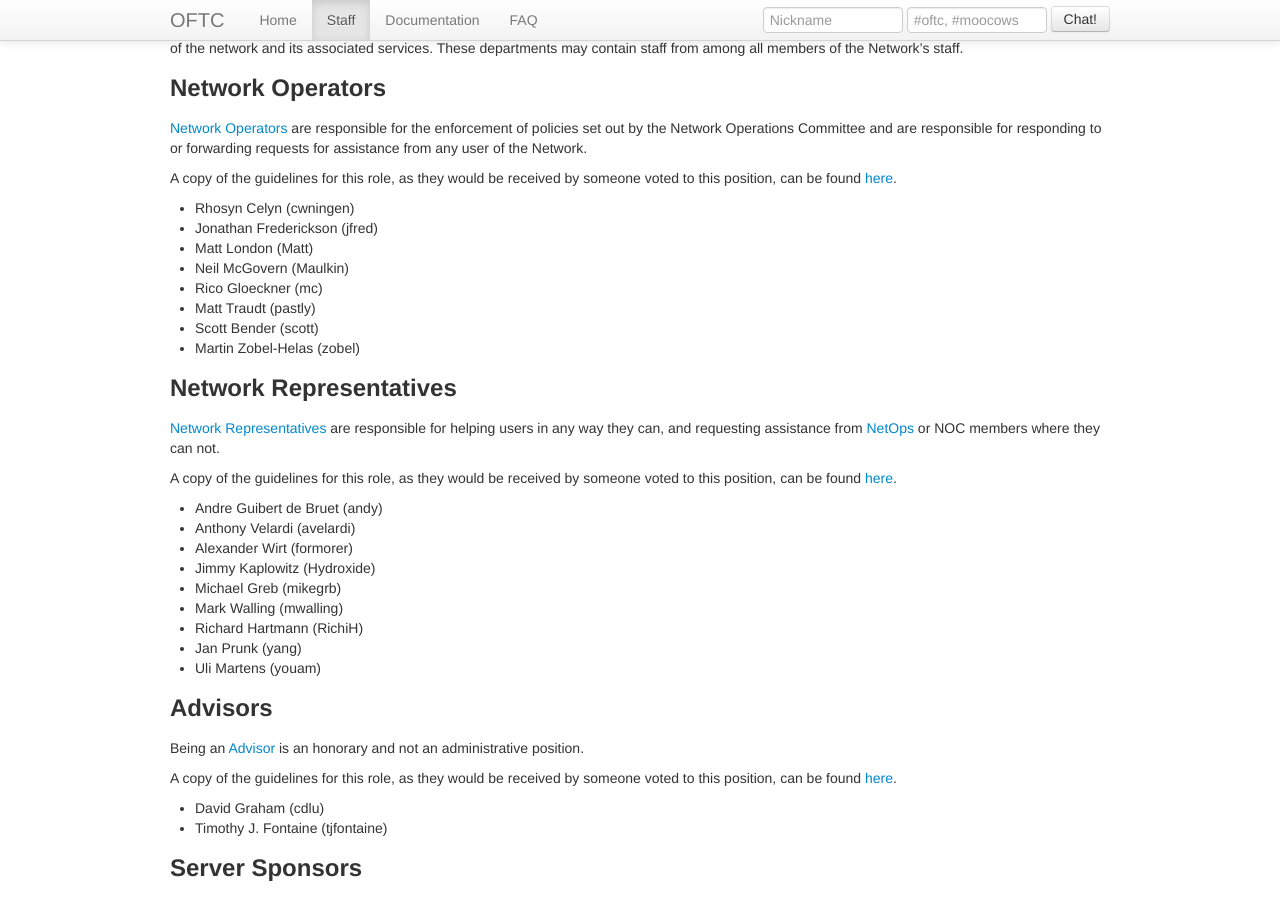
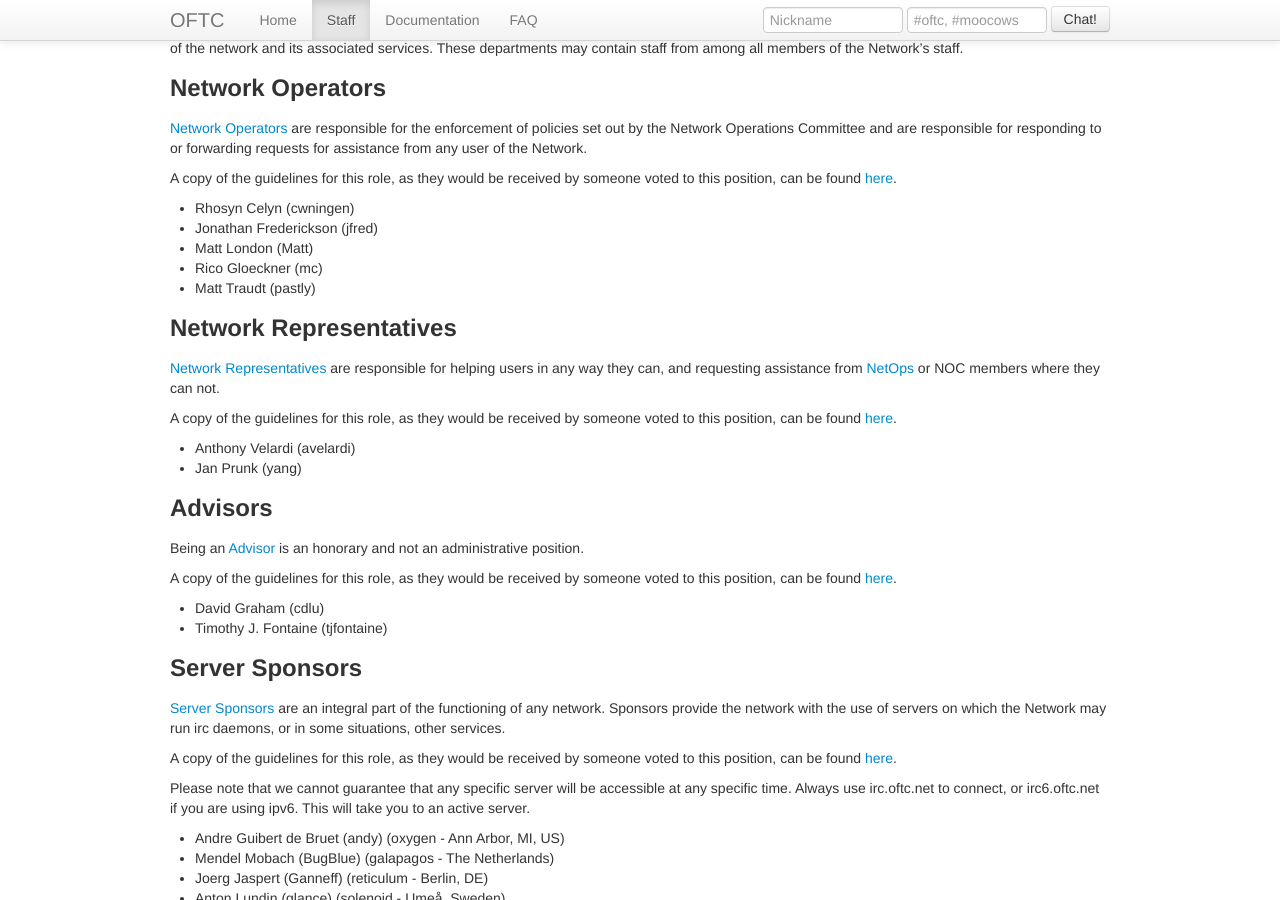
Before and after one commit to oftc/oftc-web, a Jekyll site: the page built from staff.md, in a window 1280 px wide and 900 px high, scrolled down 1196 px. Built offline with Jekyll 4.4.1, drawn with Linux system fonts in a browser that asks for light colours.

Commit message:
Remove inactive staff

```diff
--- a/staff.md
+++ b/staff.md
@@ -87,11 +87,8 @@
  * Rhosyn Celyn (cwningen)
  * Jonathan Frederickson (jfred)
  * Matt London (Matt)
- * Neil McGovern (Maulkin)
  * Rico Gloeckner (mc)
  * Matt Traudt (pastly)
- * Scott Bender (scott)
- * Martin Zobel-Helas (zobel)
 
 ## Network Representatives ##
 
@@ -103,15 +100,8 @@
 A copy of the guidelines for this role, as they would be received by someone
 voted to this position, can be found [here](/Network_Representative).
 
- * Andre Guibert de Bruet (andy)
  * Anthony Velardi (avelardi)
- * Alexander Wirt (formorer)
- * Jimmy Kaplowitz (Hydroxide)
- * Michael Greb (mikegrb)
- * Mark Walling (mwalling)
- * Richard Hartmann (RichiH)
  * Jan Prunk (yang)
- * Uli Martens (youam)
 
 ## Advisors ##
 
```
Also changed, not shown: staff.json (+0 -50 lines).
